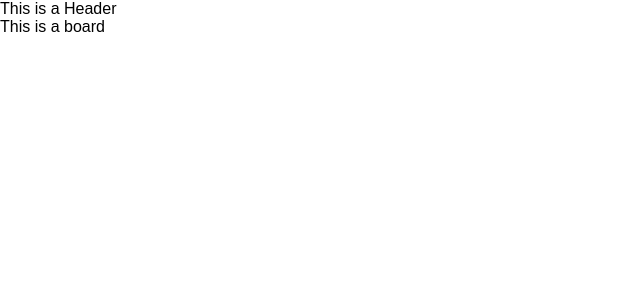
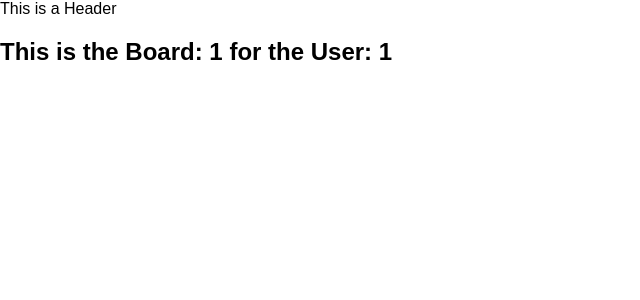
Before and after one commit to MrCandle/weather-report, a React (Create React App) app in the folder react-ui/: page /boards/1/1 in a window 1280 px wide. Shown: the top 300 px of the page, without its empty margins (0-640 px from the left). Built offline with nearby package versions, Linux system fonts and the light colour scheme.

Commit message:
Boards routing

```diff
--- a/react-ui/src/Board/index.js
+++ /dev/null
@@ -1,13 +0,0 @@
-import React, { Component } from 'react';
-
-class Board extends Component {
-  render() {
-    return (
-      <div>
-        This is a board
-      </div>
-    );
-  }
-}
-
-export default Board;
--- /dev/null
+++ b/react-ui/src/Boards/Board.js
@@ -0,0 +1,20 @@
+import React, { Component } from 'react';
+
+class Board extends Component {
+
+  constructor(props){
+    super();
+    this.userName = props.match.params.user;
+    this.boardId = props.match.params.boardId
+  }
+
+  render() {
+    return (
+      <div>
+        <h2>This is the Board: {this.boardId} for the User: {this.userName}</h2>
+      </div>
+    );
+  }
+}
+
+export default Board;
--- /dev/null
+++ b/react-ui/src/Boards/index.js
@@ -0,0 +1,19 @@
+import React, { Component } from 'react';
+
+class Boards extends Component {
+
+  constructor(props){
+    super();
+    this.username = props.match.params.user;
+  }
+
+  render() {
+    return (
+      <div>
+        <h2>This are the nested routes for {this.username}</h2>
+      </div>
+    );
+  }
+}
+
+export default Boards;
--- a/react-ui/src/Main/index.js
+++ b/react-ui/src/Main/index.js
@@ -1,16 +1,20 @@
 import React, { Component } from 'react';
 import { Switch, Route } from 'react-router-dom';
 import Home from '../Home';
-import Board from '../Board';
+import Boards from '../Boards';
 import Login from '../Login';
+
+// TODO: Find a way to bundle this inside Boards
+import Board from '../Boards/Board';
 
 class Main extends Component {
   render() {
     return (
       <Switch>
-        <Route exact path='/' component={Home}/>
-        <Route path='/boards' component={Board}/>
-        <Route path='/login' component={Login}/>
+        <Route exact path='/' component={Home} />
+        <Route exact path='/boards/:user' component={Boards} />
+        <Route exact path='/boards/:user/:boardId' component={Board} />
+        <Route path='/login' component={Login} />
       </Switch>
     );
   }
```
